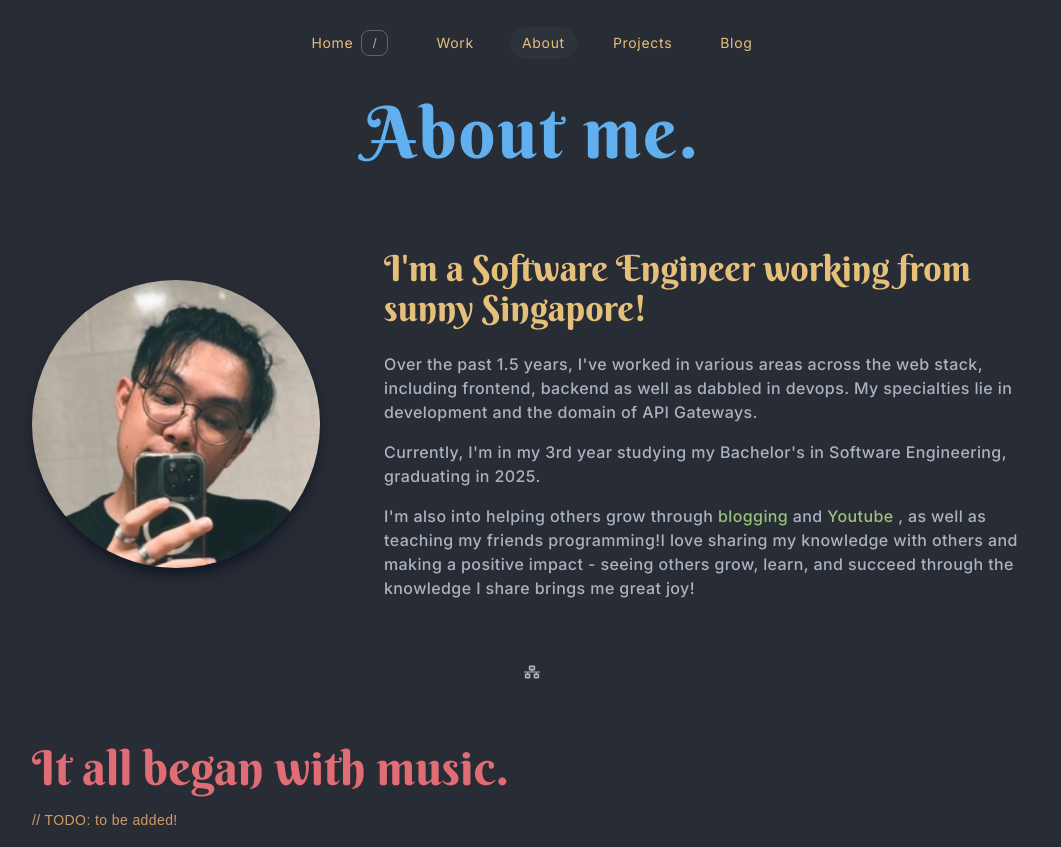
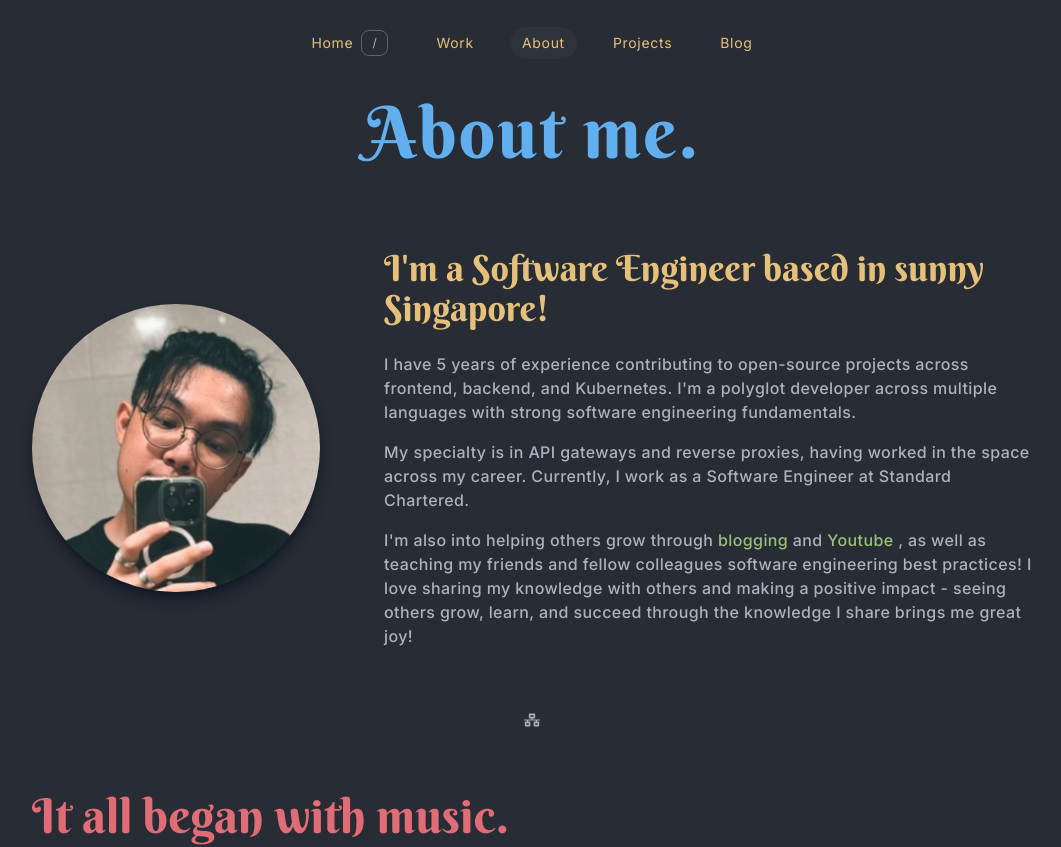
Before and after one commit to rawsashimi1604/gavinloo.com, a React (Vite) app: page /about in a window 1280 px wide. Shown: the top 847 px of the page, without its empty margins (108-1169 px from the left). Built offline with nearby package versions, Linux system fonts and the light colour scheme.

Commit message:
updated about me

```diff
--- a/src/modules/about/AboutMe.tsx
+++ b/src/modules/about/AboutMe.tsx
@@ -15,16 +15,17 @@ function AboutMe() {
         />
         <div className="">
           <h2 className="font-customEyeCatcher text-custom-chaKy text-4xl text-left">
-            I'm a Software Engineer working from sunny Singapore!
+            I'm a Software Engineer based in sunny Singapore!
           </h2>
           <h4 className="font-medium font-customInter tracking-wide text-left mt-6 ">
-            Over the past 1.5 years, I've worked in various areas across the web
-            stack, including frontend, backend as well as dabbled in devops. My
-            specialties lie in development and the domain of API Gateways.
+            I have 5 years of experience contributing to open-source projects
+            across frontend, backend, and Kubernetes. I'm a polyglot developer
+            across multiple languages with strong software engineering
+            fundamentals.
           </h4>
           <h4 className="font-medium font-customInter tracking-wide text-left mt-4 ">
-            Currently, I'm in my 3rd year studying my Bachelor's in Software
-            Engineering, graduating in 2025.
+            My specialty is in API gateways and reverse proxies, having worked in the space across my career. Currently, I
+            work as a Software Engineer at Standard Chartered.
           </h4>
 
           <h4 className="font-medium font-customInter tracking-wide text-left mt-4">
@@ -40,7 +41,7 @@ function AboutMe() {
                 Youtube
               </span>
             </Link>{" "}
-            , as well as teaching my friends programming!I love sharing my
+            , as well as teaching my friends and fellow colleagues software engineering best practices! I love sharing my
             knowledge with others and making a positive impact - seeing others
             grow, learn, and succeed through the knowledge I share brings me
             great joy!
```
